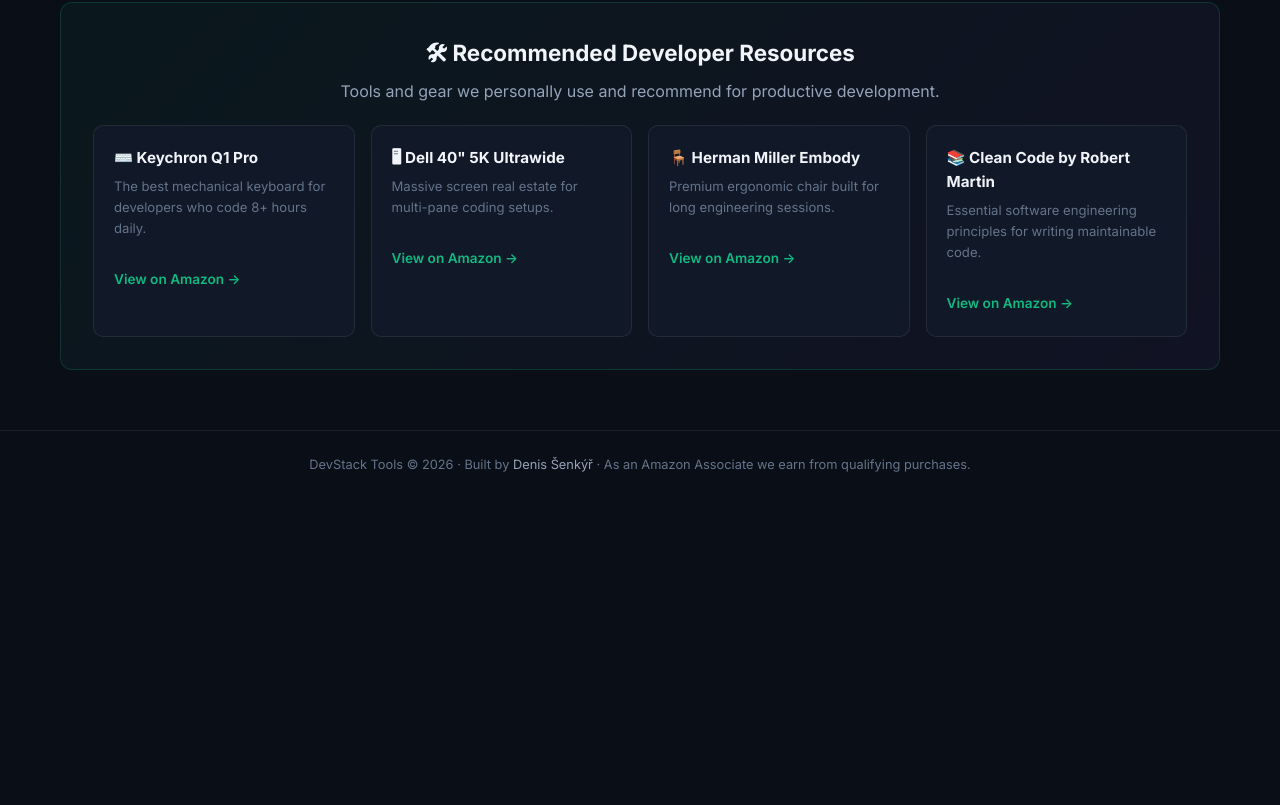
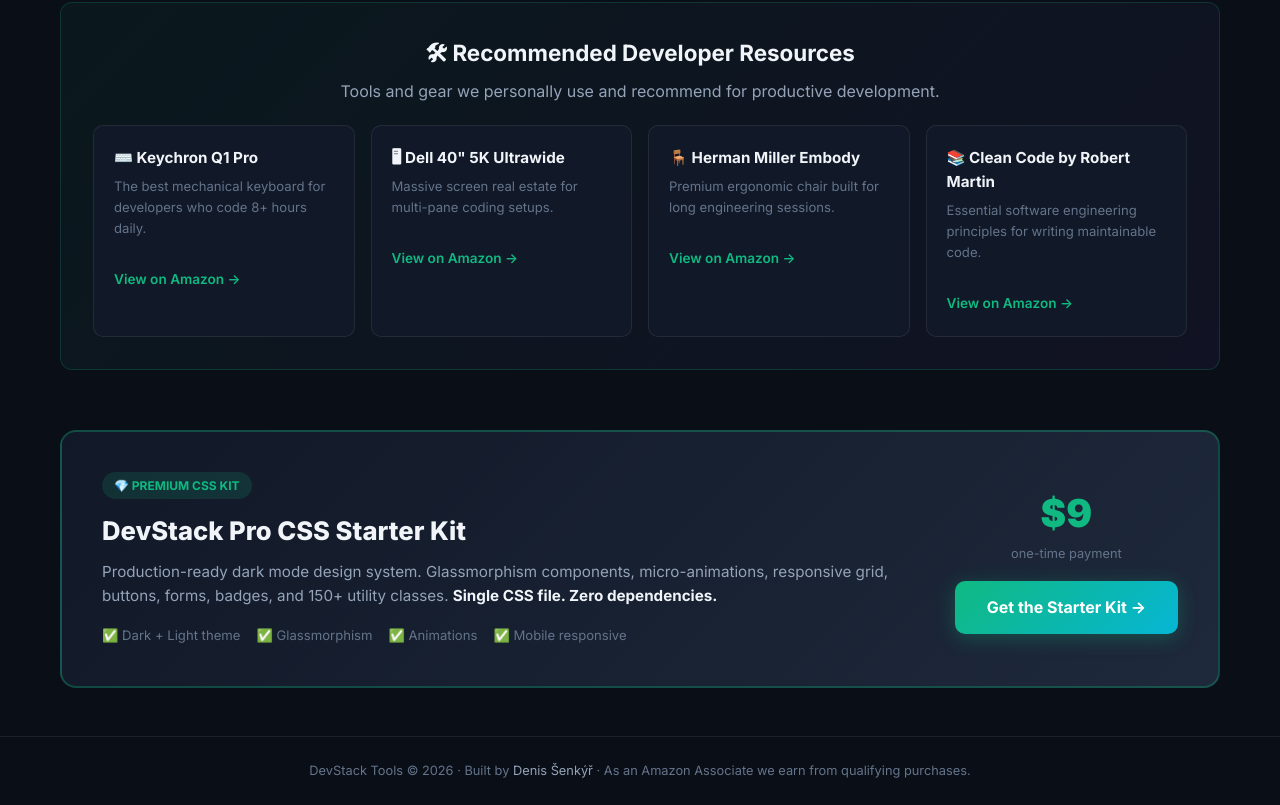
Before and after one commit to Florikopodpora/devstack-tools, a plain HTML site: page index.html in a window 1280 px wide. Shown: the part 1055-1860 px from the top of the page. Before the commit the page ends 1554 px from the top, so only its background shows below. Drawn offline with Linux system fonts and the light colour scheme.

Commit message:
Add Gumroad sales banner, floating CTA, and enhanced product promotion

```diff
--- a/index.html
+++ b/index.html
@@ -397,9 +397,42 @@
     </div>
   </div>
 
+  <!-- Gumroad Product Sales Banner -->
+  <div style="max-width:1200px; margin:0 auto 48px; padding:0 20px;">
+    <div style="background:linear-gradient(135deg, #111827, #1e293b); border:2px solid rgba(16,185,129,0.3); border-radius:16px; padding:40px; display:flex; justify-content:space-between; align-items:center; gap:32px; flex-wrap:wrap;">
+      <div style="flex:1; min-width:280px;">
+        <div style="display:inline-block; background:rgba(16,185,129,0.15); color:#10b981; padding:4px 12px; border-radius:20px; font-size:0.75rem; font-weight:700; margin-bottom:12px;">💎 PREMIUM CSS KIT</div>
+        <h2 style="font-size:1.6rem; font-weight:800; margin-bottom:8px;">DevStack Pro CSS Starter Kit</h2>
+        <p style="color:#94a3b8; font-size:0.95rem; line-height:1.6;">Production-ready dark mode design system. Glassmorphism components, micro-animations, responsive grid, buttons, forms, badges, and 150+ utility classes. <strong style="color:#f1f5f9;">Single CSS file. Zero dependencies.</strong></p>
+        <div style="display:flex; gap:16px; margin-top:16px; flex-wrap:wrap;">
+          <span style="color:#64748b; font-size:0.82rem;">✅ Dark + Light theme</span>
+          <span style="color:#64748b; font-size:0.82rem;">✅ Glassmorphism</span>
+          <span style="color:#64748b; font-size:0.82rem;">✅ Animations</span>
+          <span style="color:#64748b; font-size:0.82rem;">✅ Mobile responsive</span>
+        </div>
+      </div>
+      <div style="text-align:center;">
+        <div style="font-size:2.4rem; font-weight:900; color:#10b981;">$9</div>
+        <div style="color:#64748b; font-size:0.8rem; margin-bottom:16px;">one-time payment</div>
+        <a href="https://senkyrdenis.gumroad.com" target="_blank" style="display:inline-block; background:linear-gradient(135deg, #10b981, #06b6d4); color:#fff; padding:14px 32px; border-radius:10px; font-weight:700; font-size:1rem; text-decoration:none; box-shadow:0 4px 20px rgba(16,185,129,0.3); transition:transform 0.2s;">Get the Starter Kit →</a>
+      </div>
+    </div>
+  </div>
+
   <div class="footer">
     <p>DevStack Tools &copy; 2026 &middot; Built by <a href="https://senkyrdenis.gumroad.com">Denis Šenkýř</a> &middot; As an Amazon Associate we earn from qualifying purchases.</p>
   </div>
+
+  <!-- Floating Buy CTA -->
+  <a href="https://senkyrdenis.gumroad.com" target="_blank" id="floating-cta" style="position:fixed; bottom:24px; right:24px; background:linear-gradient(135deg,#10b981,#059669); color:#fff; padding:14px 24px; border-radius:12px; font-weight:700; font-size:0.9rem; text-decoration:none; box-shadow:0 8px 30px rgba(16,185,129,0.35); z-index:999; display:flex; align-items:center; gap:8px; animation: pulse-float 2s ease-in-out infinite;">
+    💎 Get CSS Kit — $9
+  </a>
+  <style>
+    @keyframes pulse-float {
+      0%, 100% { transform: translateY(0); box-shadow: 0 8px 30px rgba(16,185,129,0.35); }
+      50% { transform: translateY(-4px); box-shadow: 0 12px 40px rgba(16,185,129,0.5); }
+    }
+  </style>
 
   <script>
     // JSON to TypeScript
```
